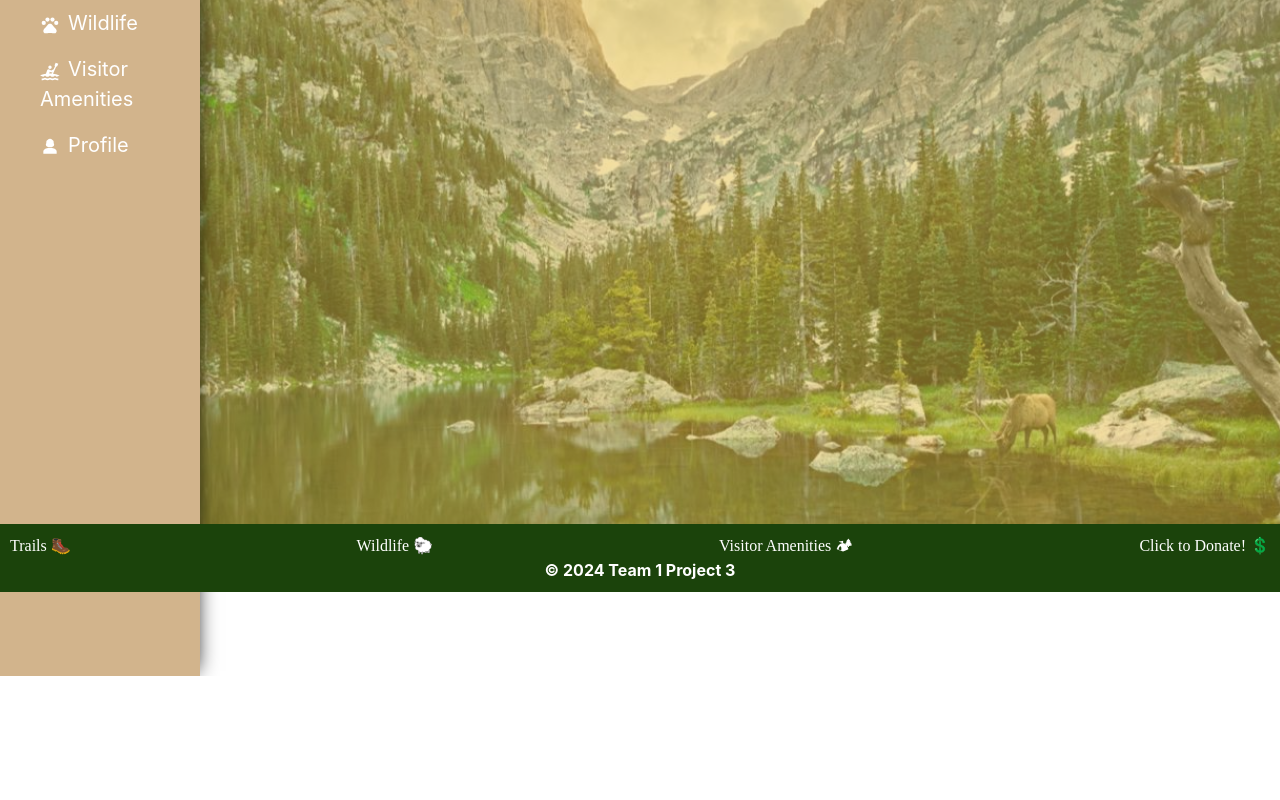
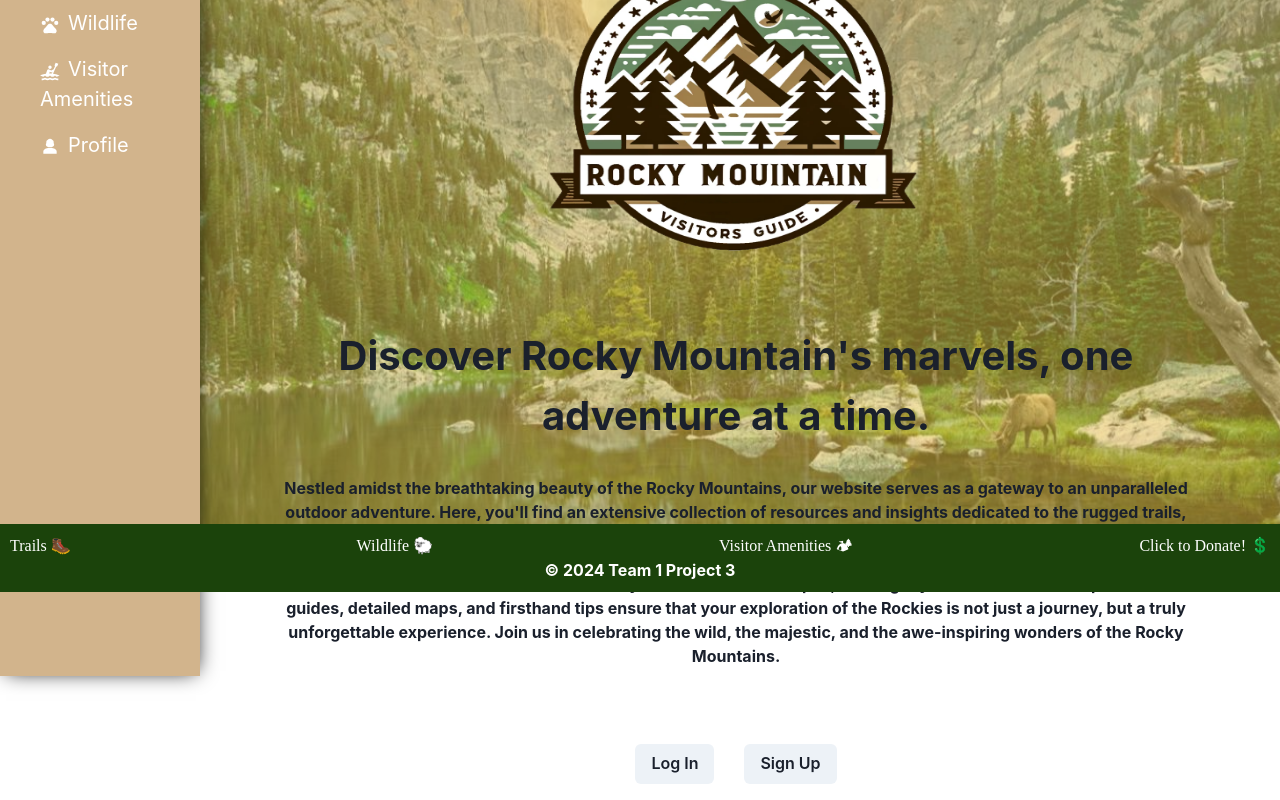
Before and after one commit to alexlofton/rockymountainnationalparkvisitorsguide, a React (Vite) app in the folder client/: page / in a window 1280 px wide. Shown: the part 208-1008 px from the top of the page. Before the commit the page ends 884 px from the top, so only its background shows below. Built offline with nearby package versions, Linux system fonts and the light colour scheme.

Commit message:
got home buttons to work for log in and signup?

```diff
--- a/client/src/App.css
+++ b/client/src/App.css
@@ -17,3 +17,40 @@ main {
     margin: 20px;
     padding-left: 15%;
 }
+
+.Homelanding {
+    font-size: 5vh;
+    text-align: center;
+    padding: 30px;
+    font-weight: bold;
+}
+
+.HomeDesc{
+    font-size: 16px;
+    padding: 30px;
+}
+
+.Logo{
+    display: block;
+    margin-left: auto;
+    margin-right: auto;
+    width: 450px;
+    height: 400px;
+}
+
+.SignupButton:hover {
+    transform: scale(1.06);
+    color: darkgreen;
+    transition: 300ms;
+}
+
+.LoginButton:hover {
+    transform: scale(1.06);
+    color: rgb(147, 231, 147);
+    transition: 300ms;
+}
+
+.HomeBtns{
+    display: flex;
+    justify-content: center;
+}
--- /dev/null
+++ b/client/src/components/LoginForm/index.jsx
@@ -0,0 +1,85 @@
+import { useState } from 'react';
+import { FormControl, FormLabel, Input, Button, FormErrorMessage, useToast } from '@chakra-ui/react';
+import { useMutation } from '@apollo/client';
+// import { LOGIN_USER } from '../utils/mutations';
+// import Auth from '../utils/auth';
+
+const LoginForm = () => {
+  const [userFormData, setUserFormData] = useState({ username: '', password: '' });
+  const [showAlert, setShowAlert] = useState(false);
+//   const [login, { error }] = useMutation(LOGIN_USER);
+  const toast = useToast();
+
+  const handleInputChange = (event) => {
+    const { name, value } = event.target;
+    setUserFormData({ ...userFormData, [name]: value });
+  };
+
+  const handleFormSubmit = async (event) => {
+    event.preventDefault();
+    try {
+      const { data } = await login({ variables: { ...userFormData } });
+    //   Auth.login(data.login.token);
+      // On successful login, you might want to use a toast for success feedback
+      toast({
+        title: "Login successful.",
+        description: "You've been logged in.",
+        status: "success",
+        duration: 5000,
+        isClosable: true,
+      });
+    } catch (err) {
+      console.error(err);
+      setShowAlert(true);
+      // On error, use a toast to show error feedback
+      toast({
+        title: "An error occurred.",
+        description: error ? error.message : "Unable to login, please try again.",
+        status: "error",
+        duration: 5000,
+        isClosable: true,
+      });
+    }
+  };
+
+  return (
+    <>
+      <form onSubmit={handleFormSubmit}>
+        <FormControl id="username" isRequired isInvalid={showAlert}>
+          <FormLabel>Username</FormLabel>
+          <Input
+            type="username"
+            name="username"
+            value={userFormData.username}
+            onChange={handleInputChange}
+            placeholder="Your username"
+          />
+          <FormErrorMessage>Username is required.</FormErrorMessage>
+        </FormControl>
+
+        <FormControl id="password" isRequired isInvalid={showAlert}>
+          <FormLabel>Password</FormLabel>
+          <Input
+            type="password"
+            name="password"
+            value={userFormData.password}
+            onChange={handleInputChange}
+            placeholder="Your password"
+          />
+          <FormErrorMessage>Password is required.</FormErrorMessage>
+        </FormControl>
+
+        <Button
+          mt={4}
+          colorScheme="green"
+          type="submit"
+          isDisabled={!(userFormData.username && userFormData.password)}
+        >
+          Submit
+        </Button>
+      </form>
+    </>
+  );
+};
+
+export default LoginForm;
--- /dev/null
+++ b/client/src/components/SignupForm/index.jsx
@@ -0,0 +1,93 @@
+import { useState, useEffect } from 'react';
+import { FormControl, FormLabel, Input, Button, useToast, FormErrorMessage } from '@chakra-ui/react';
+
+// import Auth from '../utils/auth';
+// import { useMutation } from '@apollo/client';
+// import { ADD_USER } from '../utils/mutations';
+
+const SignupForm = () => {
+    const [userFormData, setUserFormData] = useState({ username: '', password: '' });
+    const [validated, setValidated] = useState(false);
+    const toast = useToast();
+
+    // const [AddUser, { error }] = useMutation(ADD_USER);
+
+    // useEffect(() => {
+    //     if (error) {
+    //         toast({
+    //             title: "An error occurred.",
+    //             description: "Something went wrong with your signup!",
+    //             status: "error",
+    //             duration: 9000,
+    //             isClosable: true,
+    //         });
+    //     }
+    // }, [error, toast]);
+
+    const handleInputChange = (event) => {
+        const { name, value } = event.target;
+        setUserFormData({ ...userFormData, [name]: value });
+    };
+
+    const handleFormSubmit = async (event) => {
+        event.preventDefault();
+        setValidated(true);
+
+        try {
+            const { data } = await AddUser({
+                variables: { ...userFormData }
+            });
+            console.log(data);
+
+            // Auth.login(data.addUser.token);
+        } catch (err) {
+            console.error(err);
+        }
+
+        setUserFormData({
+            username: '',
+            password: '',
+        });
+    };
+
+    return (
+        <>
+            <form noValidate onSubmit={handleFormSubmit}>
+                <FormControl id="username" isRequired mb={4}>
+                    <FormLabel>Username</FormLabel>
+                    <Input
+                        type="text"
+                        placeholder="Your username"
+                        name="username"
+                        onChange={handleInputChange}
+                        value={userFormData.username}
+                    />
+                    <FormErrorMessage>Username is required!</FormErrorMessage>
+                </FormControl>
+
+                <FormControl id="password" isRequired mb={6}>
+                    <FormLabel>Password</FormLabel>
+                    <Input
+                        type="password"
+                        placeholder="Your password"
+                        name="password"
+                        onChange={handleInputChange}
+                        value={userFormData.password}
+                    />
+                    <FormErrorMessage>Password is required!</FormErrorMessage>
+                </FormControl>
+
+                <Button
+                    mt={4}
+                    colorScheme='teal'
+                    type='submit'
+                    isDisabled={!(userFormData.username && userFormData.email && userFormData.password)}
+                >
+                    Submit
+                </Button>
+            </form>
+        </>
+    );
+};
+
+export default SignupForm;
--- a/client/src/pages/Home.jsx
+++ b/client/src/pages/Home.jsx
@@ -1,10 +1,78 @@
+import React, { useState } from 'react';
+import {
+  Box,
+  Button,
+  Stack,
+  useDisclosure,
+  Modal,
+  ModalOverlay,
+  ModalContent,
+  ModalHeader,
+  ModalCloseButton,
+  ModalBody
+} from '@chakra-ui/react';
+import LoginForm from '../components/LoginForm/index';
+import SignupForm from '../components/SignupForm/index';
+import '../App.css';
 
-const Home = () =>  {
-    return(
-        <div>
-            <h1> Hello Testing!</h1>
-        </div>
-    )
+const Home = () => {
+    const { isOpen, onOpen, onClose } = useDisclosure();
+    const [formType, setFormType] = useState('login');
+    const openForm = (type) => {
+        setFormType(type);
+        onOpen();
+    };
+
+    return (
+        <>
+            <img className="Logo" src="../src/assets/RMLOGO.png" />
+            <div className='Homelanding'>
+                <h1> Discover Rocky Mountain's marvels, one adventure at a time.</h1>
+                <p className='HomeDesc'>Nestled amidst the breathtaking beauty of the Rocky Mountains, our website
+                    serves as a gateway to an unparalleled outdoor adventure. Here, you'll find
+                    an extensive collection of resources and insights dedicated to the rugged
+                    trails, thrilling activities, and diverse wildlife that call these mountains
+                    home. Whether you're an avid hiker seeking to conquer new peaks, a wildlife
+                    enthusiast eager to spot majestic creatures in their natural habitat, or
+                    someone looking to immerse themselves in the serene beauty of mountain landscapes,
+                    we've got you covered. Our comprehensive guides, detailed maps, and firsthand tips
+                     ensure that your exploration of the Rockies is not just a journey, but a truly
+                     unforgettable experience. Join us in celebrating the wild, the majestic,
+                     and the awe-inspiring wonders of the Rocky Mountains.
+                </p>
+            </div>
+            <Box className='HomeBtns'>
+                <Stack spacing={30} direction="row" textAlign="center" p={4}>
+                    <Button
+                        className='LoginButton'
+                        size="md"
+                        onClick={() => openForm('login')}
+                    >
+                        Log In
+                    </Button>
+
+                    <Button
+                        className='SignupButton'
+                        size="md"
+                        onClick={() => openForm('signup')}
+                    >
+                        Sign Up
+                    </Button>
+                </Stack>
+            </Box>
+
+            <Modal isOpen={isOpen} onClose={onClose}>
+                <ModalOverlay />
+                <ModalContent>
+                    <ModalHeader>{formType === 'login' ? 'Login' : 'Sign Up'}</ModalHeader>
+                    <ModalCloseButton />
+                    <ModalBody pb={6}>
+                        {formType === 'login' ? <LoginForm /> : <SignupForm />}
+                    </ModalBody>
+                </ModalContent>
+            </Modal>
+        </>
+    );
 };
 
 export default Home;
```
Also changed, not shown: client/src/assets/RMLOGO.png (added).
